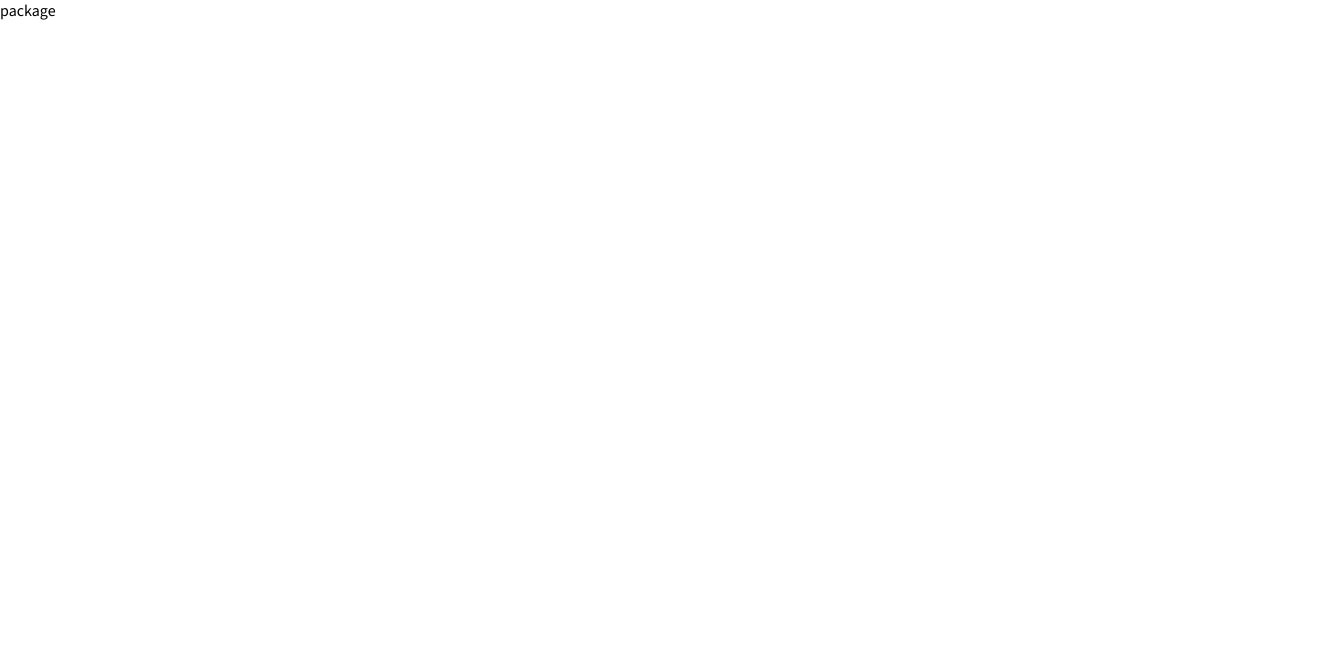
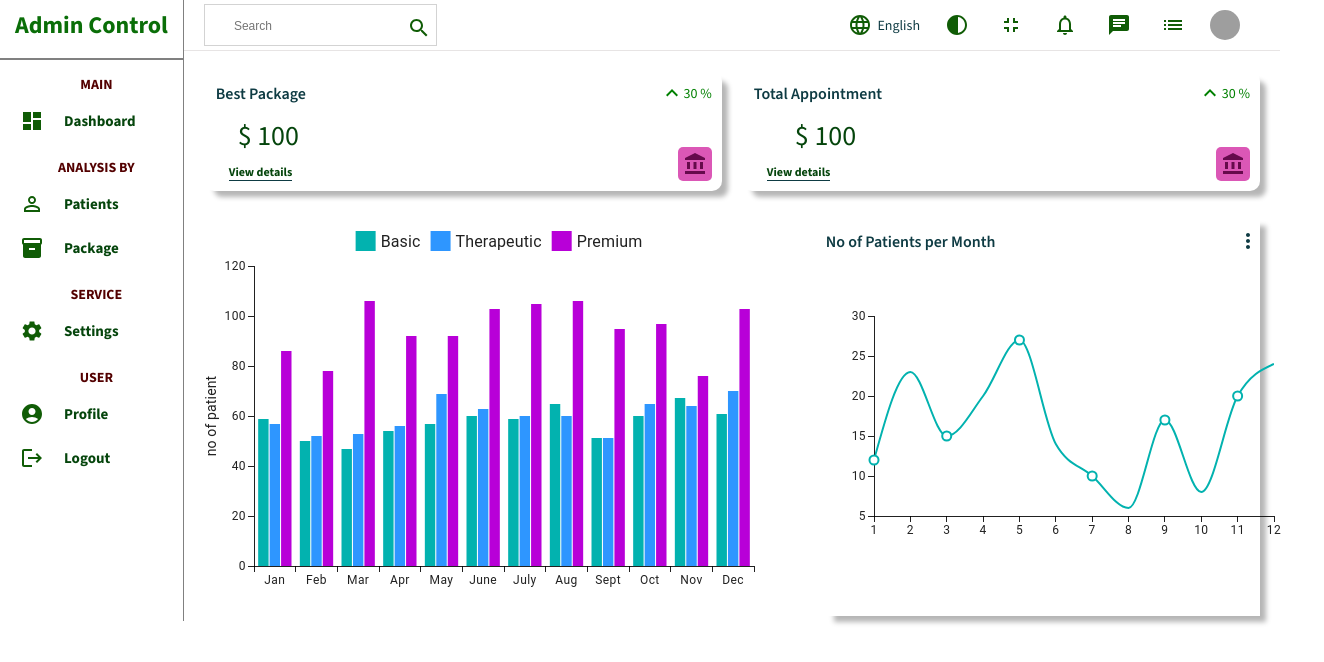
Before and after one commit to EffanByte/Clinic-Project, a React (Create React App) app: page /Admin/Package in a window 1280 px wide. Shown: the top 662 px of the page, 1324 px wide, since content can reach past the window. Built offline with nearby package versions, Linux system fonts and the light colour scheme; grey boxes are pictures that could not be loaded.

Commit message:
Admin Packages page completed

```diff
--- /dev/null
+++ b/src/Frontend/Components/adminBarChart/BarChart.css
@@ -0,0 +1,4 @@
+.bar{
+    width: 100%;
+    flex: 1;
+}
--- /dev/null
+++ b/src/Frontend/Components/adminBarChart/valueFormatter.jsx
@@ -0,0 +1,112 @@
+import * as React from 'react';
+import { BarChart } from '@mui/x-charts/BarChart';
+import { axisClasses } from '@mui/x-charts';
+import "./BarChart.css";
+
+const chartSetting = {
+  yAxis: [
+    {
+      label: 'no of patient',
+    },
+  ],
+  width: 600,
+  height: 400,
+  sx: {
+    [`.${axisClasses.left} .${axisClasses.label}`]: {
+      transform: 'translate(-10px, 0)',
+    },
+  },
+};
+const dataset = [
+  {
+    BASIC: 59,
+    THERAPEUTIC: 57,
+    PREMIUM: 86,
+    month: 'Jan',
+  },
+  {
+    BASIC: 50,
+    THERAPEUTIC: 52,
+    PREMIUM: 78,
+    month: 'Feb',
+  },
+  {
+    BASIC: 47,
+    THERAPEUTIC: 53,
+    PREMIUM: 106,
+    month: 'Mar',
+  },
+  {
+    BASIC: 54,
+    THERAPEUTIC: 56,
+    PREMIUM: 92,
+    month: 'Apr',
+  },
+  {
+    BASIC: 57,
+    THERAPEUTIC: 69,
+    PREMIUM: 92,
+    month: 'May',
+  },
+  {
+    BASIC: 60,
+    THERAPEUTIC: 63,
+    PREMIUM: 103,
+    month: 'June',
+  },
+  {
+    BASIC: 59,
+    THERAPEUTIC: 60,
+    PREMIUM: 105,
+    month: 'July',
+  },
+  {
+    BASIC: 65,
+    THERAPEUTIC: 60,
+    PREMIUM: 106,
+    month: 'Aug',
+  },
+  {
+    BASIC: 51,
+    THERAPEUTIC: 51,
+    PREMIUM: 95,
+    month: 'Sept',
+  },
+  {
+    BASIC: 60,
+    THERAPEUTIC: 65,
+    PREMIUM: 97,
+    month: 'Oct',
+  },
+  {
+    BASIC: 67,
+    THERAPEUTIC: 64,
+    PREMIUM: 76,
+    month: 'Nov',
+  },
+  {
+    BASIC: 61,
+    THERAPEUTIC: 70,
+    PREMIUM: 103,
+    month: 'Dec',
+  },
+];
+
+const valueFormatter = (value) => `${value}`;
+
+export default function BarsDataset() {
+  return (
+    <div className="bar">
+    <BarChart
+      dataset={dataset}
+      xAxis={[{ scaleType: 'band', dataKey: 'month' }]}
+      series={[
+        { dataKey: 'BASIC', label: 'Basic', valueFormatter },
+        { dataKey: 'THERAPEUTIC', label: 'Therapeutic', valueFormatter },
+        { dataKey: 'PREMIUM', label: 'Premium', valueFormatter },
+      ]}
+      {...chartSetting}
+    />
+    </div>
+  );
+}
--- /dev/null
+++ b/src/Frontend/Components/adminLine/Line.css
@@ -0,0 +1,5 @@
+.line
+{
+    width: 100%;
+    flex: 1;
+}
--- /dev/null
+++ b/src/Frontend/Components/adminLine/Line.jsx
@@ -0,0 +1,26 @@
+import * as React from 'react';
+import { LineChart } from '@mui/x-charts/LineChart';
+import MoreVertIcon from '@mui/icons-material/MoreVert';
+
+import "./Line.css"
+export default function MarkOptimization() {
+  return (
+    <div className="line">
+         <div className="top">
+      <h1 className='title'>No of Patients per Month</h1>
+      <MoreVertIcon className='titleIcon'/>
+    </div>
+    <LineChart
+      xAxis={[{ data: [1, 2, 3, 4, 5, 6, 7, 8, 9, 10, 11, 12] }]}
+      series={[
+        {
+          data: [12, 23, 15, 20, 27, 14, 10, 6, 17, 8, 20, 24],
+          showMark: ({ index }) => index % 2 === 0,
+        },
+      ]}
+      width={500}
+      height={300}
+    />
+    </div>
+  );
+}
--- a/src/Frontend/Components/adminSidebar/Sidebar.css
+++ b/src/Frontend/Components/adminSidebar/Sidebar.css
@@ -1,7 +1,7 @@
 .sideBar {
   flex: 1;
   border-right: 0.5px solid rgb(128, 128, 128);
-  height: 100vh;
+  /* height: 100vh; */
   background: white;
 }
 .top {
--- a/src/Frontend/Components/adminWidget/Widget.jsx
+++ b/src/Frontend/Components/adminWidget/Widget.jsx
@@ -75,7 +75,7 @@ function Widget({type}) {
 
         case 'totalpatient':
             data = {
-                title: "TOTAL PATIENTS",
+                title: "Today's PATIENTS",
                 isMoney : true,
                 link: "View details",
                 icon: <AccountBalanceIcon className='icon' style={{
@@ -86,7 +86,7 @@ function Widget({type}) {
             break;
         case 'femalepatient':
             data = {
-                title: "TOTAL FEMALE PATIENTS",
+                title: "Today's Female Patients",
                 isMoney : true,
                 link: "View details",
                 icon: <AccountBalanceIcon className='icon' style={{
@@ -97,7 +97,29 @@ function Widget({type}) {
             break;
         case 'malepatient':
             data = {
-                title: "TOTAL MALE PATIENTS",
+                title: "Today's Male Patients",
+                isMoney : true,
+                link: "View details",
+                icon: <AccountBalanceIcon className='icon' style={{
+                    backgroundColor: "rgb(219, 87, 182)",
+                    color: "rgb(102, 10, 76)"
+                }}/>,
+            };
+            break;
+        case 'toppackage':
+            data = {
+                title: "Best Package",
+                isMoney : true,
+                link: "View details",
+                icon: <AccountBalanceIcon className='icon' style={{
+                    backgroundColor: "rgb(219, 87, 182)",
+                    color: "rgb(102, 10, 76)"
+                }}/>,
+            };
+            break;
+        case 'totalappointment':
+            data = {
+                title: "Total Appointment",
                 isMoney : true,
                 link: "View details",
                 icon: <AccountBalanceIcon className='icon' style={{
--- a/src/Frontend/Pages/adminPackage/Package.css
+++ b/src/Frontend/Pages/adminPackage/Package.css
@@ -0,0 +1,44 @@
+/* .patient {
+    display: flex;
+    background: violet;
+  }
+  .homeContainer {
+    flex: 6;
+  }
+  .listTitle {
+    font-weight: 500;
+    color: #0e3b43;
+    margin-bottom: 15px;
+    border: 2px solid gray;
+  } */
+  .patient {
+    display: flex;
+}
+.homeContainer {
+    flex: 6;
+  }
+  .widgets
+  {
+    flex-wrap: wrap;
+}
+.widgets
+{
+    display: flex;
+    padding: 20px;
+    gap: 20px;
+}
+
+  .chartOuter {
+    flex: 1;
+    min-width: 300px;
+
+  }
+
+  .charts {
+      display: flex;
+      flex-wrap: wrap;
+    padding: 5px 20px;
+    /* max-height: 20px; */
+    /* border: 2px solid rgb(37, 29, 253); */
+    gap: 20px;
+  }
--- a/src/Frontend/Pages/adminPackage/Package.jsx
+++ b/src/Frontend/Pages/adminPackage/Package.jsx
@@ -1,12 +1,66 @@
-import React from 'react'
-import "./Package";
+// import React from 'react'
+// import './Patient.css';
+// import Sidebar from "../../Components/adminSidebar/Sidebar";
+// import Navbar from "../../Components/adminNavbar/Navbar";
+// function Patient() {
+//   return (
+//     <div className="patient">
 
+//       <Sidebar />
+
+// <div className="homeContainer">
+//   <Navbar />
+//   <div className="widgets">
+//     {/* <Widget type="patient"/>
+//     <Widget type="income"/>
+//     <Widget type="earning"/>
+//     <Widget type="balance"/> */}
+//     abhhja
+//   </div>
+//   <div className="charts">
+//     {/* <Featured/> */}
+//     <div className="chartOuter">
+//       {/* <Chart title="Last 6 Months (Revenue)" aspect={2 / 1} /> <Chart/> */}
+//     </div>
+//   </div>
+
+// </div>
+
+//     </div>
+//   )
+// }
+
+// export default Patient
+
+import React from "react";
+import "./Package.css";
+import Sidebar from "../../Components/adminSidebar/Sidebar";
+import Navbar from "../../Components/adminNavbar/Navbar";
+import Widget from "../../Components/adminWidget/Widget";
+import Line from "../../Components/adminLine/Line";
+import Bar from "../../Components/adminBarChart/valueFormatter"
 function Package() {
   return (
-    <div>
-      package
+    <div className="patient">
+      <Sidebar />
+
+      <div className="homeContainer">
+        <Navbar />
+        <div className="widgets">
+          <Widget type="toppackage" />
+          <Widget type="totalappointment" />
+        </div>
+
+        <div className="charts">
+          <Bar/>
+          <div className="chartOuter">
+          <Line></Line>
+          </div>
+        </div>
+
+      </div>
     </div>
-  )
+  );
 }
 
-export default Package
+export default Package;
```
